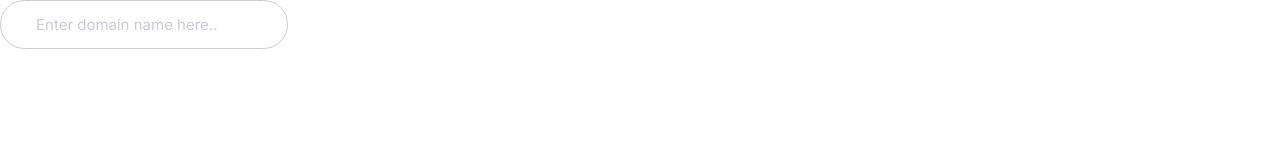
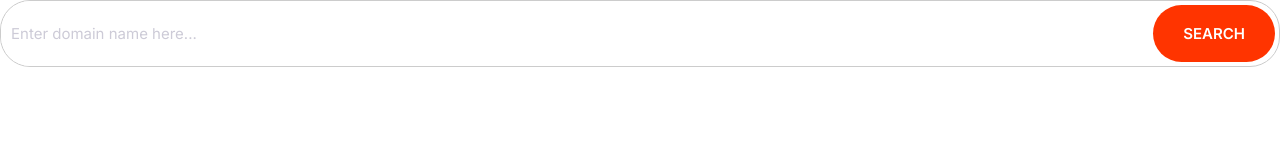
Before and after one commit to lgrizo/moshify, a plain HTML site: page index.html in a window 1280 px wide. Drawn offline with Linux system fonts and the light colour scheme.

Commit message:
Build additional input components

```diff
--- a/css/styles.css
+++ b/css/styles.css
@@ -4,6 +4,8 @@
     --color-accent: #ff3400;
     --color-heading: #1b0760;
     --color-body: #918ca4;
+    --color-border: #ccc;
+    --border-radius: 30px;
 
 }
 
@@ -241,13 +243,29 @@ a {
 
 /* Inputs */
 .input {
-    border-radius: 30px;
-    border: 1px solid #ccc;
+    border-radius: var(--border-radius);
+    border: 1px solid var(--color-border);
     color: var(--color-heading);
     font-size: 2rem;
     outline: 0;
     padding: 1.5rem 3.5rem;
+}
 
+
+.input-group {
+    border: 1px solid var(--color-border);
+    border-radius: var(--border-radius);
+    display: flex;
+}
+
+.input-group .input {
+    border: 0;
+    flex-grow: 1;
+    padding: 1.5rem 1rem;
+}
+
+.input-group .btn {
+    margin: 4px;
 }
 
 ::placeholder {
--- a/index.html
+++ b/index.html
@@ -14,6 +14,13 @@
   <link rel="stylesheet" href="css/normalize.css" />
   <link rel="stylesheet" href="css/styles.css" />
   <body>
-    <input type="text" class="input" placeholder="Enter domain name here.." />
+    <div class="input-group">
+      <input
+        type="text"
+        class="input"
+        placeholder="Enter domain name here..."
+      />
+      <button class="btn btn--accent">Search</button>
+    </div>
   </body>
 </html>
```
Also changed, not shown: components/input.html (+5 -0 lines).
